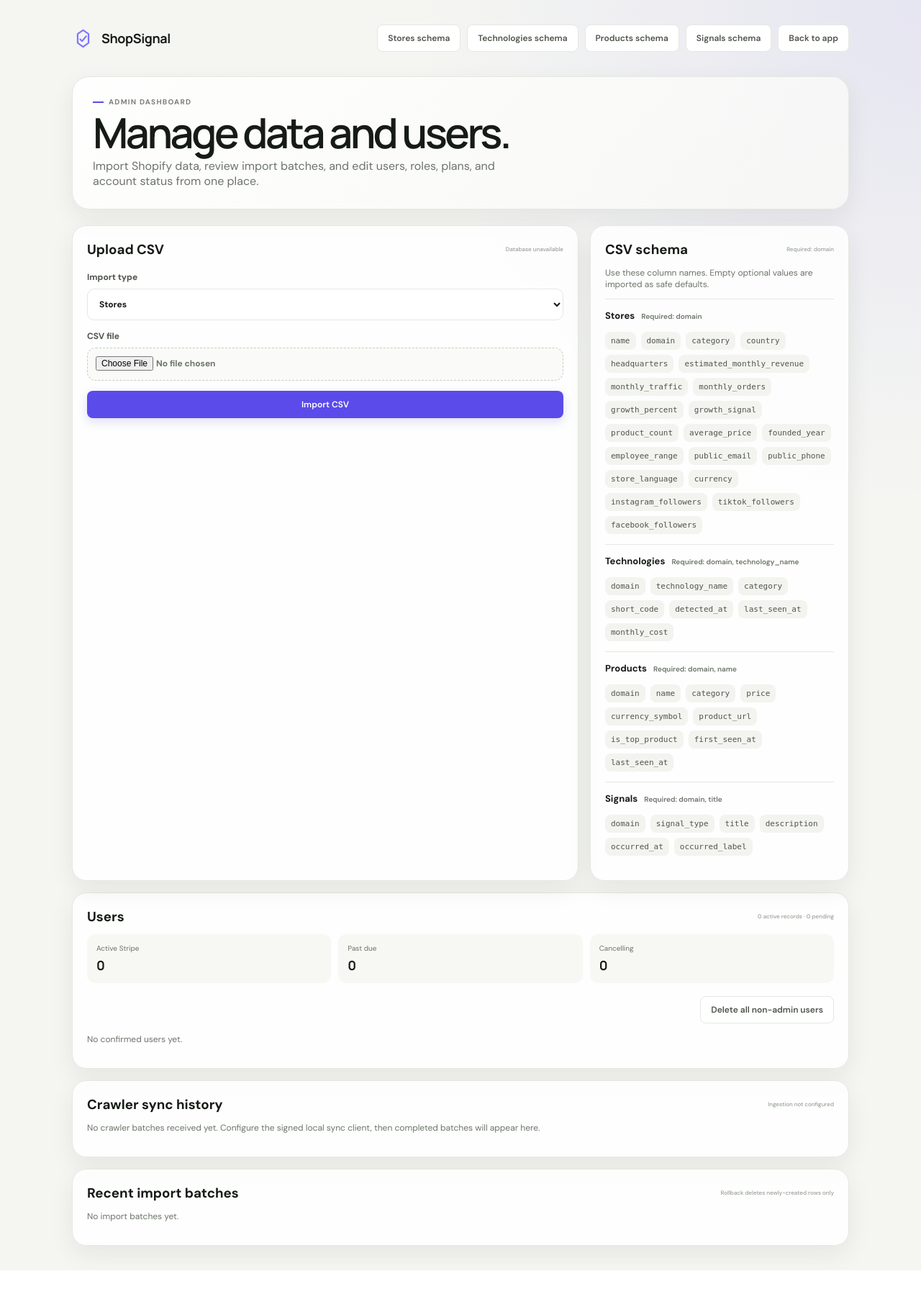
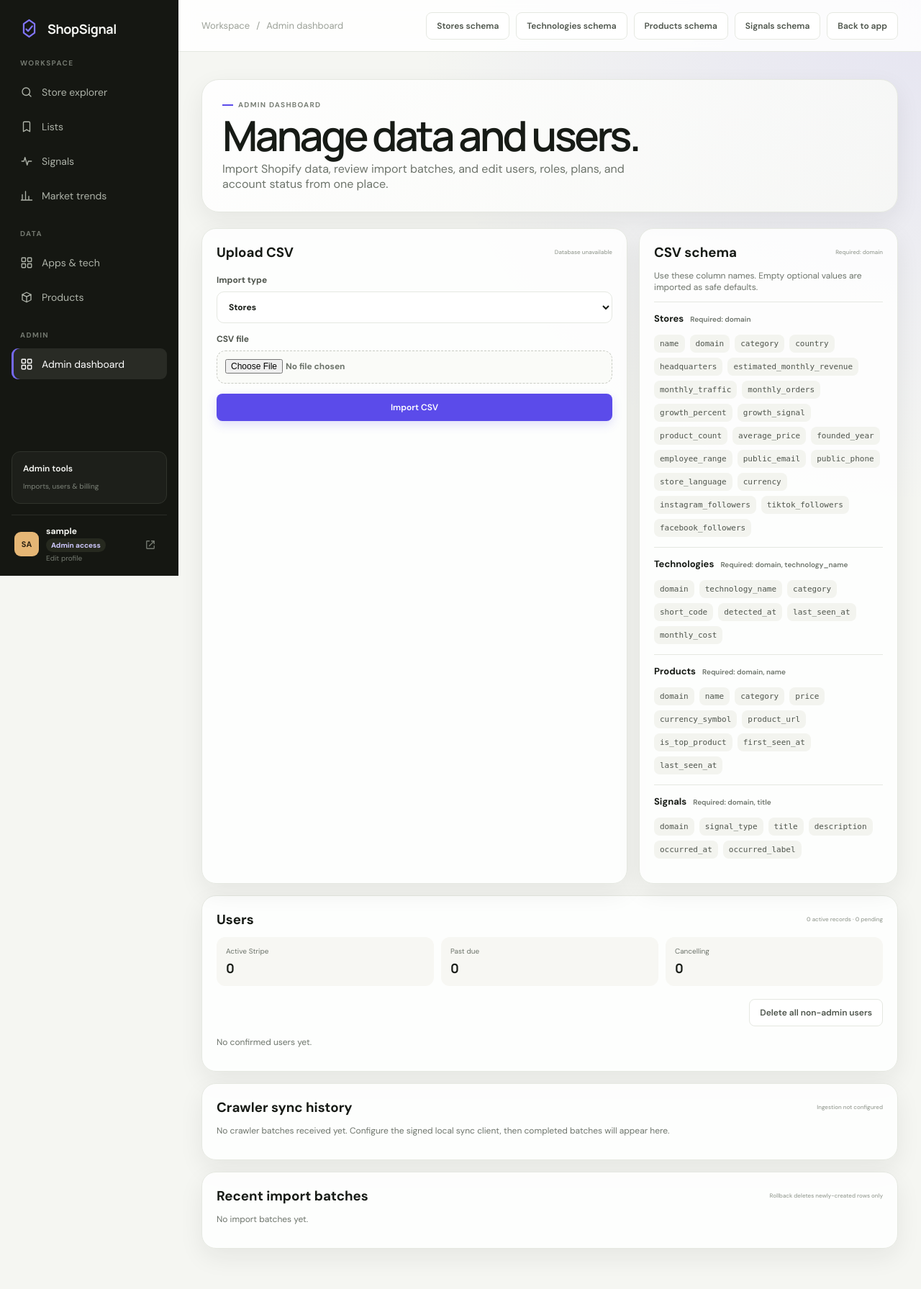
Before and after one commit to petersimeth/onecom-dev, a PHP site: page /admin.php in a window 1280 px wide. Shown: the whole page at 72% size. Before the commit the page ends 1765 px from the top, so only its background shows below. Run offline with PHP 8.4, Linux system fonts and the light colour scheme; the visitor is signed in with stand-in values (Sample User, id 1).

Commit message:
Wrap admin page in the app's sidebar shell for layout consistency
Admin now uses the same fixed dark sidebar + main/topbar/content layout as
the main app (nav links back to the app, active Admin item, user block),
instead of a standalone centered page. Adds a small inline icon + mobile-menu
script (admin doesn't load app.js) and drops the now-unneeded admin-page
padding so the shell aligns. Schema downloads + Back to app moved to the topbar.

```diff
--- a/admin.php
+++ b/admin.php
@@ -864,9 +864,8 @@ if ($pdo instanceof PDO) {
   </head>
   <body class="admin-page">
     <?php shopSignalGoogleBodyTag(); ?>
-    <main class="admin-shell">
-      <div class="admin-top">
-        <a class="brand admin-brand" href="<?= htmlspecialchars(shopSignalAssetUrl('index.php')) ?>">
+    <aside class="sidebar" id="sidebar">
+      <a class="brand" href="<?= htmlspecialchars(shopSignalAssetUrl('index.php')) ?>" style="text-decoration:none">
         <span class="brand-mark" aria-hidden="true">
           <svg viewBox="0 0 32 32">
             <path d="M8.2 9.4 16 4l7.8 5.4v12.9L16 28l-7.8-5.7V9.4Z" />
@@ -875,13 +874,46 @@ if ($pdo instanceof PDO) {
         </span>
         <span>ShopSignal</span>
       </a>
-        <div class="admin-actions">
+      <nav class="main-nav" aria-label="Main navigation">
+        <p class="nav-label">Workspace</p>
+        <a class="nav-item" href="<?= htmlspecialchars(shopSignalAssetUrl('index.php')) ?>"><span data-icon="search"></span> Store explorer</a>
+        <a class="nav-item" href="<?= htmlspecialchars(shopSignalAssetUrl('index.php')) ?>"><span data-icon="bookmark"></span> Lists</a>
+        <a class="nav-item" href="<?= htmlspecialchars(shopSignalAssetUrl('index.php')) ?>"><span data-icon="activity"></span> Signals</a>
+        <a class="nav-item" href="<?= htmlspecialchars(shopSignalAssetUrl('index.php')) ?>"><span data-icon="chart"></span> Market trends</a>
+        <p class="nav-label nav-label-spaced">Data</p>
+        <a class="nav-item" href="<?= htmlspecialchars(shopSignalAssetUrl('index.php')) ?>"><span data-icon="grid"></span> Apps &amp; tech</a>
+        <a class="nav-item" href="<?= htmlspecialchars(shopSignalAssetUrl('index.php')) ?>"><span data-icon="box"></span> Products</a>
+        <p class="nav-label nav-label-spaced">Admin</p>
+        <a class="nav-item active" href="<?= htmlspecialchars(shopSignalAssetUrl('admin.php')) ?>"><span data-icon="grid"></span> Admin dashboard</a>
+      </nav>
+      <div class="sidebar-card">
+        <p>Admin tools</p>
+        <span>Imports, users &amp; billing</span>
+      </div>
+      <div class="user-block">
+        <div class="avatar"><?= htmlspecialchars(mb_strtoupper(mb_substr(shopSignalAuthUser(), 0, 2))) ?></div>
+        <div>
+          <strong><?= htmlspecialchars(shopSignalAuthUser()) ?></strong>
+          <span class="plan-badge">Admin access</span>
+          <a href="<?= htmlspecialchars(shopSignalAssetUrl('profile.php')) ?>">Edit profile</a>
+        </div>
+        <a class="icon-button" href="<?= htmlspecialchars(shopSignalAssetUrl('logout.php')) ?>" aria-label="Logout" data-icon="external"></a>
+      </div>
+    </aside>
+
+    <main class="main">
+      <header class="topbar">
+        <button class="icon-button mobile-menu" id="menuButton" aria-label="Toggle menu" data-icon="menu"></button>
+        <div class="breadcrumb"><span>Workspace</span><b>/</b> <span>Admin dashboard</span></div>
+        <div class="top-actions">
           <?php foreach ($templates as $type => $template): ?>
             <a class="button secondary" href="<?= htmlspecialchars(shopSignalAssetUrl('admin.php?template=1&type=' . $type)) ?>"><?= htmlspecialchars((string) $template['label']) ?> schema</a>
           <?php endforeach; ?>
           <a class="button secondary" href="<?= htmlspecialchars(shopSignalAssetUrl('index.php')) ?>">Back to app</a>
         </div>
-      </div>
+      </header>
+
+      <section class="content">
 
       <section class="admin-hero">
         <p class="eyebrow"><span></span> Admin dashboard</p>
@@ -1154,6 +1186,30 @@ if ($pdo instanceof PDO) {
           </div>
         <?php endif; ?>
       </section>
+      </section>
     </main>
+    <script>
+      (function () {
+        var icons = {
+          search: '<svg viewBox="0 0 24 24"><circle cx="11" cy="11" r="7"/><path d="m20 20-4-4"/></svg>',
+          bookmark: '<svg viewBox="0 0 24 24"><path d="M6 4.8A1.8 1.8 0 0 1 7.8 3h8.4A1.8 1.8 0 0 1 18 4.8V21l-6-3.6L6 21V4.8Z"/></svg>',
+          activity: '<svg viewBox="0 0 24 24"><path d="M3 12h4l2-7 4 14 2-7h6"/></svg>',
+          chart: '<svg viewBox="0 0 24 24"><path d="M4 20V10M10 20V4M16 20v-7M22 20H2"/></svg>',
+          grid: '<svg viewBox="0 0 24 24"><rect x="3" y="3" width="7" height="7" rx="1"/><rect x="14" y="3" width="7" height="7" rx="1"/><rect x="3" y="14" width="7" height="7" rx="1"/><rect x="14" y="14" width="7" height="7" rx="1"/></svg>',
+          box: '<svg viewBox="0 0 24 24"><path d="m4 7 8-4 8 4-8 4-8-4Z"/><path d="m4 7 8 4v10l-8-4V7ZM20 7l-8 4v10l8-4V7Z"/></svg>',
+          menu: '<svg viewBox="0 0 24 24"><path d="M4 7h16M4 12h16M4 17h16"/></svg>',
+          external: '<svg viewBox="0 0 24 24"><path d="M14 5h5v5M19 5l-9 9"/><path d="M19 14v4a1 1 0 0 1-1 1H6a1 1 0 0 1-1-1V6a1 1 0 0 1 1-1h4"/></svg>'
+        };
+        document.querySelectorAll("[data-icon]").forEach(function (el) {
+          var name = el.getAttribute("data-icon");
+          if (icons[name]) el.innerHTML = icons[name];
+        });
+        var menuButton = document.getElementById("menuButton");
+        var sidebar = document.getElementById("sidebar");
+        if (menuButton && sidebar) {
+          menuButton.addEventListener("click", function () { sidebar.classList.toggle("open"); });
+        }
+      })();
+    </script>
   </body>
 </html>
--- a/styles.css
+++ b/styles.css
@@ -298,7 +298,6 @@ kbd { padding: 2px 6px; border: 1px solid #dedfd9; border-radius: 4px; backgroun
 
 .admin-page {
   min-height: 100vh;
-  padding: 34px;
   background:
     radial-gradient(circle at top right, rgba(91, 75, 234, .10), transparent 32%),
     var(--bg);
@@ -1397,8 +1396,7 @@ input[type="range"] { width: 100%; margin-top: 12px; accent-color: var(--accent)
   .premium-lock-card .button { grid-column: 1 / -1; justify-content: center; }
   .market-grid { grid-template-columns: 1fr; }
   .apps-layout { grid-template-columns: 1fr; }
-  .admin-page { padding: 18px; }
-  .admin-top, .admin-actions { align-items: stretch; flex-direction: column; }
+  .admin-actions { align-items: stretch; flex-direction: column; }
   .admin-grid, .import-summary, .import-batch, .user-row, .sync-batch { grid-template-columns: 1fr; }
   .sync-batch-counts { justify-content: flex-start; }
   .subscription-summary { grid-template-columns: 1fr; }
```
Lines whose indentation alone changed are shown as unchanged.
